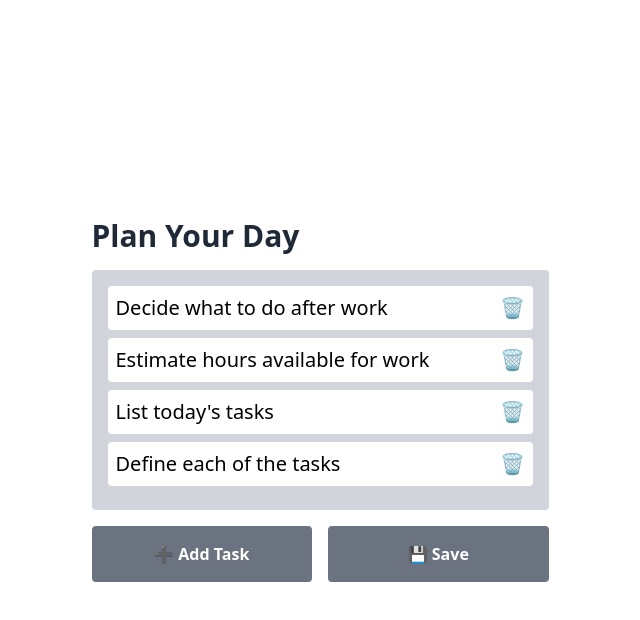
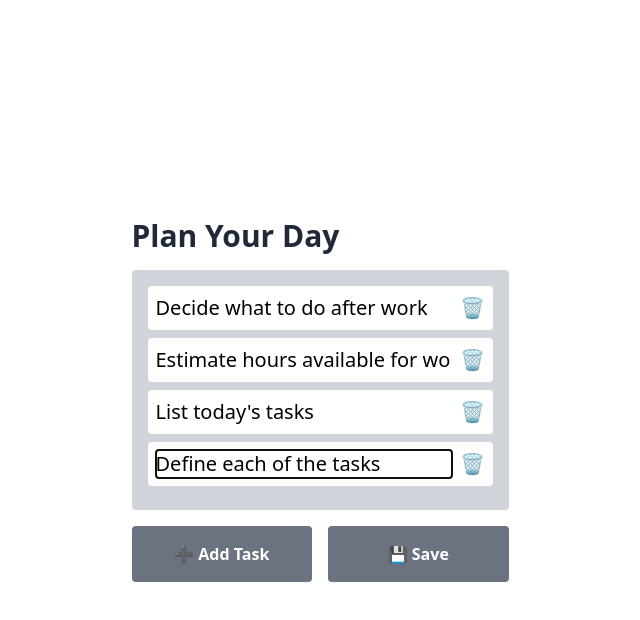
Before and after one commit to douglasdriving/start_sequence, a React (Create React App) app: page /dayplan in a window 1280 px wide. Both pictures are taken after a click on the button "🖊️ Edit Steps". Shown: the top 620 px of the page, without its empty margins (320-960 px from the left). Built offline with nearby package versions, Linux system fonts and the light colour scheme.

Commit message:
Update editableList.tsx

```diff
--- a/src/components/sequences/dayplan/editableList/editableList.tsx
+++ b/src/components/sequences/dayplan/editableList/editableList.tsx
@@ -1,4 +1,4 @@
-import { useState, useEffect } from "react";
+import { useState, useEffect, useRef  } from "react";
 
 interface IProps {
   initialList: string[];
@@ -9,6 +9,12 @@ const EditableList = ({ initialList, saveList }: IProps) => {
 
   const [items, setItems] = useState<string[]>(initialList);
   const [inputWidth, setInputWidth] = useState<number>(10);
+  const inputRefs = useRef<HTMLInputElement[]>([]);
+
+  const setInputRef = (element: HTMLInputElement | null, index: number) => {
+    if (!element) return;
+    inputRefs.current[index] = element;
+  };
 
   const removeItem = (indexToRemove: number) => {
     const newItemList = items.filter((_, index) => index !== indexToRemove);
@@ -35,26 +41,30 @@ const EditableList = ({ initialList, saveList }: IProps) => {
     );
     setInputWidth(newInputWidth);
 
-    //focus on last input
-    if (items.length > initialList.length) {
-      const lastItemIndex = items.length - 1;
-      const lastItemInput = document.getElementById(`item-${lastItemIndex}`);
-      lastItemInput?.focus();
+  }, [items]);
+
+  useEffect(() => {
+
+    // Focus on the last input field if items length changes
+    const lastInputRef = inputRefs.current[items.length - 1];
+    if (lastInputRef) {
+      lastInputRef.focus();
     }
-  }, [items, initialList.length]);
+
+  }, [items.length]);
 
   return (
     <>
       <div className="bg-gray-300 rounded p-4">
 
         {items.map((item, index) => (
-          <div className="flex flex-row justify-between mb-2 bg-white p-2 rounded " key={index}>
+          <div className="flex flex-row justify-between mb-2 bg-white p-2 rounded " key={'input' + index}>
             <input
-              className="text-xl max-w-sm flex-1"
-              size={inputWidth + 2}
+              className="text-xl flex-grow mr-2"
+              // size={inputWidth + 2}
               value={item}
               onChange={(event) => handleInputChange(index, event.target.value)}
-              id={`item-${index}`}
+              ref={(el) => setInputRef(el, index)}
             />
             <button
               onClick={() => removeItem(index)}
```
